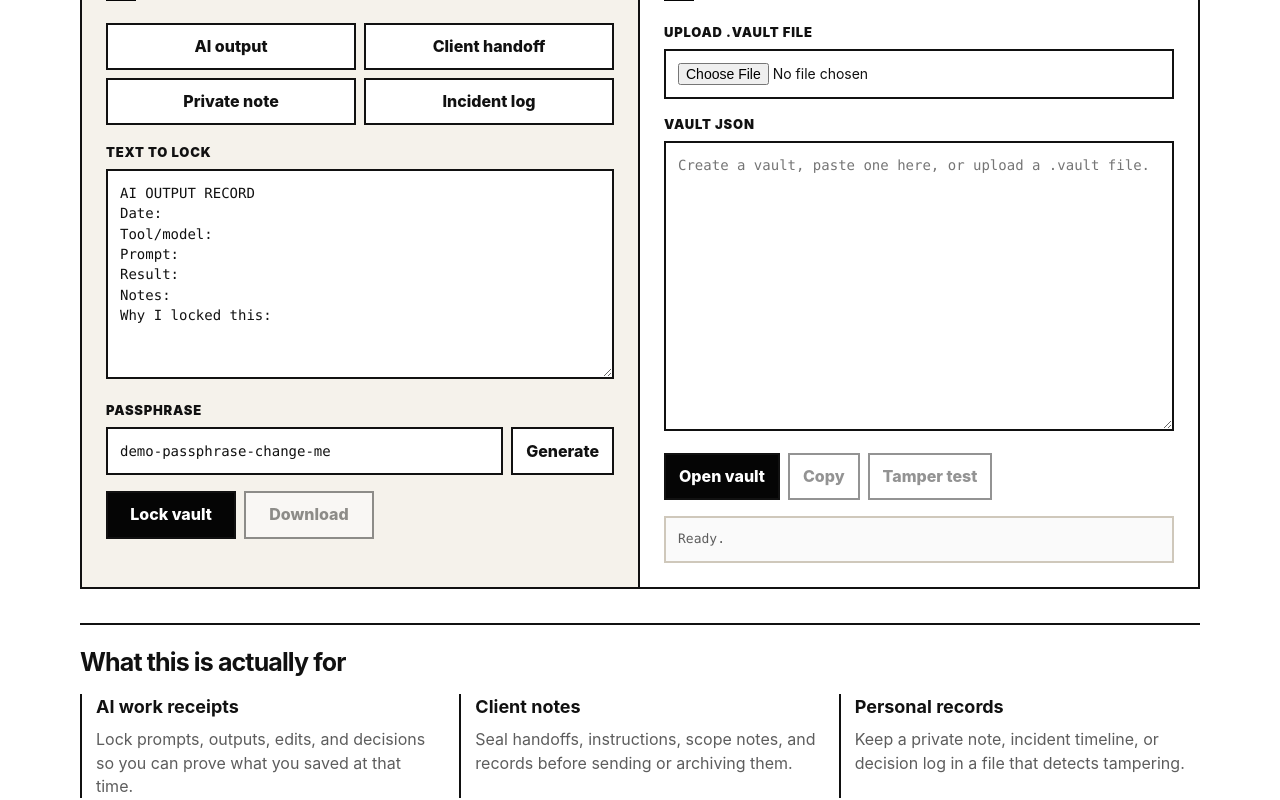
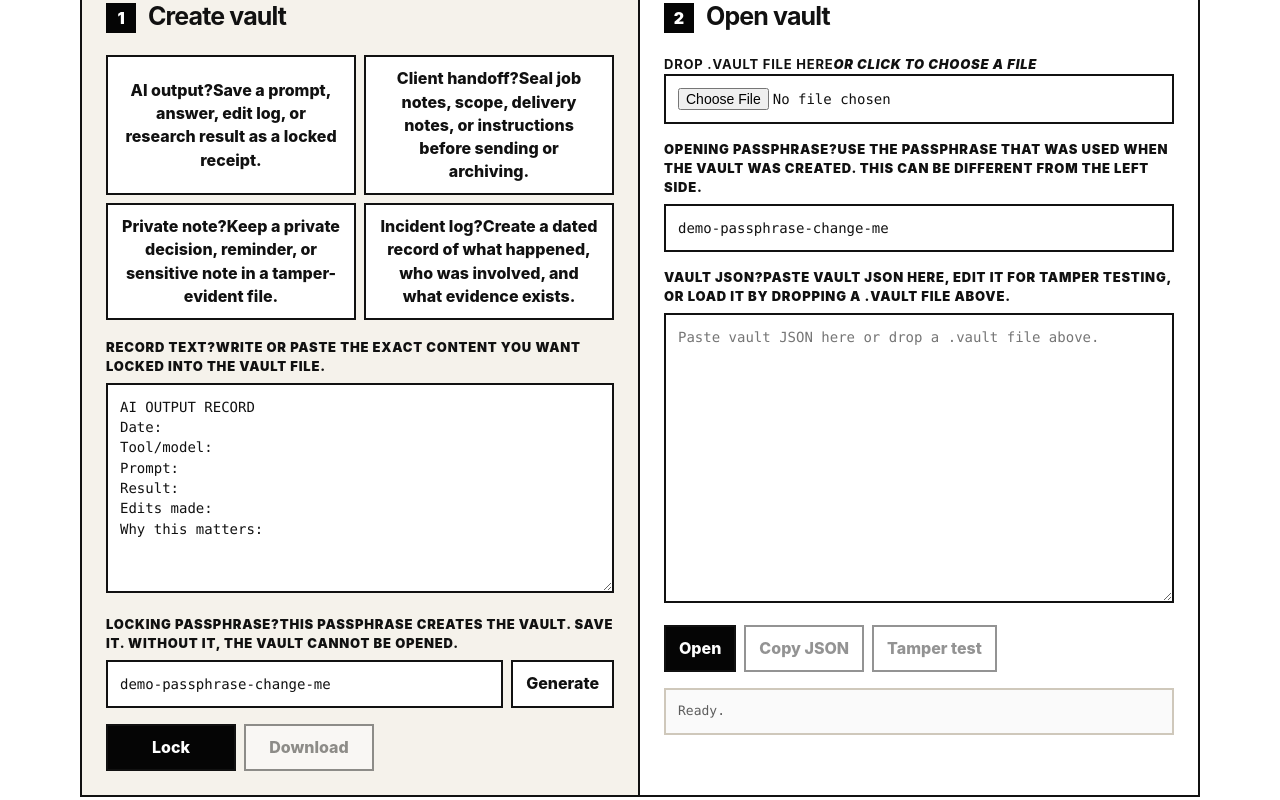
Before and after one commit to TheArtOfSound/qev-desktop, a React (Vite) app in the folder proof-lock-web/: page / in a window 1280 px wide. Shown: the part 491-1291 px from the top of the page. Built offline with nearby package versions, Linux system fonts and the light colour scheme.

Commit message:
Refine Proof Lock vault workflow UI

```diff
--- a/proof-lock-web/src/App.tsx
+++ b/proof-lock-web/src/App.tsx
@@ -11,6 +11,7 @@ type Status = { kind: "idle" | "ok" | "bad"; text: string };
 type Template = {
   id: string;
   title: string;
+  help: string;
   text: string;
 };
 
@@ -18,21 +19,23 @@ const templates: Template[] = [
   {
     id: "ai-output",
     title: "AI output",
+    help: "Save a prompt, answer, edit log, or research result as a locked receipt.",
     text: `AI OUTPUT RECORD
 Date:
 Tool/model:
 Prompt:
 Result:
-Notes:
-Why I locked this:`
+Edits made:
+Why this matters:`
   },
   {
     id: "client-handoff",
     title: "Client handoff",
+    help: "Seal job notes, scope, delivery notes, or instructions before sending or archiving.",
     text: `CLIENT HANDOFF
 Client:
 Job/project:
-What was delivered:
+Delivered:
 Important terms:
 Next step:
 Locked by:`
@@ -40,6 +43,7 @@ Locked by:`
   {
     id: "private-note",
     title: "Private note",
+    help: "Keep a private decision, reminder, or sensitive note in a tamper-evident file.",
     text: `PRIVATE NOTE
 Date:
 Subject:
@@ -50,6 +54,7 @@ Reminder:`
   {
     id: "incident-log",
     title: "Incident log",
+    help: "Create a dated record of what happened, who was involved, and what evidence exists.",
     text: `INCIDENT LOG
 Date/time:
 People involved:
@@ -77,12 +82,23 @@ function vaultName() {
   return `proof-lock-${stamp}.vault`;
 }
 
+function Help({ text }: { text: string }) {
+  return (
+    <span className="help" tabIndex={0} aria-label={text}>
+      ?
+      <span className="bubble">{text}</span>
+    </span>
+  );
+}
+
 export default function App() {
   const [plain, setPlain] = useState(defaultText);
-  const [phrase, setPhrase] = useState("demo-passphrase-change-me");
+  const [lockPhrase, setLockPhrase] = useState("demo-passphrase-change-me");
+  const [openPhrase, setOpenPhrase] = useState("demo-passphrase-change-me");
   const [vaultText, setVaultText] = useState("");
   const [status, setStatus] = useState<Status>({ kind: "idle", text: "Ready." });
   const [decrypted, setDecrypted] = useState("");
+  const [dragging, setDragging] = useState(false);
 
   function useTemplate(template: Template) {
     setPlain(template.text);
@@ -96,13 +112,14 @@ export default function App() {
     try {
       const created = await encryptVaultV2({
         plaintext: plain,
-        password: phrase,
+        password: lockPhrase,
         preset: "quick",
         mode: "self"
       });
       const text = JSON.stringify(created, null, 2);
       setVaultText(text);
-      setStatus({ kind: "ok", text: "Vault ready. Download it or test-open it below." });
+      setOpenPhrase(lockPhrase);
+      setStatus({ kind: "ok", text: "Vault created. Download it, copy it, or open it to verify." });
     } catch (err) {
       setStatus({ kind: "bad", text: err instanceof Error ? err.message : String(err) });
     }
@@ -112,11 +129,11 @@ export default function App() {
     setStatus({ kind: "idle", text: "Opening locally..." });
     setDecrypted("");
     try {
-      if (!vaultText.trim()) throw new Error("Paste, upload, or create a vault first.");
+      if (!vaultText.trim()) throw new Error("Paste, drop, upload, or create a vault first.");
       const vault = JSON.parse(vaultText) as QevVault;
-      const text = await decryptVaultV2({ vault, password: phrase });
+      const text = await decryptVaultV2({ vault, password: openPhrase });
       setDecrypted(text);
-      setStatus({ kind: "ok", text: "Opened. Password matched and the vault was not changed." });
+      setStatus({ kind: "ok", text: "Opened. Passphrase matched and the vault was not changed." });
     } catch (err) {
       setStatus({ kind: "bad", text: err instanceof Error ? err.message : String(err) });
     }
@@ -138,10 +155,17 @@ export default function App() {
       const text = await file.text();
       setVaultText(text);
       setDecrypted("");
-      setStatus({ kind: "idle", text: `${file.name} loaded. Enter its passphrase and open it.` });
+      setStatus({ kind: "idle", text: `${file.name} loaded. Enter its opening passphrase.` });
     } catch (err) {
       setStatus({ kind: "bad", text: err instanceof Error ? err.message : String(err) });
     }
+  }
+
+  function dropVault(event: React.DragEvent<HTMLLabelElement>) {
+    event.preventDefault();
+    setDragging(false);
+    const file = event.dataTransfer.files?.[0] ?? null;
+    void loadVaultFile(file);
   }
 
   function tamperVault() {
@@ -151,7 +175,7 @@ export default function App() {
       vault.content.ciphertext = vault.content.ciphertext.slice(0, -4) + "AAAA";
       setVaultText(JSON.stringify(vault, null, 2));
       setDecrypted("");
-      setStatus({ kind: "bad", text: "One piece of the vault was changed. Opening should now fail." });
+      setStatus({ kind: "bad", text: "One part of the vault was changed. Opening should now fail." });
     } catch (err) {
       setStatus({ kind: "bad", text: err instanceof Error ? err.message : String(err) });
     }
@@ -159,8 +183,9 @@ export default function App() {
 
   async function newPhrase() {
     try {
-      setPhrase(await generatePassphrase());
-      setStatus({ kind: "idle", text: "New passphrase generated. Save it before downloading a vault." });
+      const phrase = await generatePassphrase();
+      setLockPhrase(phrase);
+      setStatus({ kind: "idle", text: "New locking passphrase generated. Save it before downloading." });
     } catch (err) {
       setStatus({ kind: "bad", text: err instanceof Error ? err.message : String(err) });
     }
@@ -179,11 +204,11 @@ export default function App() {
       </nav>
 
       <section className="hero">
-        <p className="eyebrow">QEV local vault tool</p>
-        <h1>Put proof in a file you can verify later.</h1>
+        <p className="eyebrow">QEV local vault utility</p>
+        <h1>Make a locked record. Verify it later.</h1>
         <p className="lead">
-          Write or paste something important, lock it with a passphrase, and download a vault.
-          If the vault is edited later, it fails to open.
+          Use this page to turn notes, AI outputs, handoffs, and logs into a downloadable
+          <code>.vault</code> file. Nothing is uploaded. If the vault is edited later, it will not open.
         </p>
       </section>
 
@@ -191,18 +216,22 @@ export default function App() {
         <div className="column write-column">
           <div className="section-title">
             <span>1</span>
-            <h2>Write what you need to preserve</h2>
+            <h2>Create vault</h2>
           </div>
 
           <div className="templates" aria-label="Use case templates">
             {templates.map((template) => (
               <button key={template.id} onClick={() => useTemplate(template)}>
                 {template.title}
+                <Help text={template.help} />
               </button>
             ))}
           </div>
 
-          <label htmlFor="plain">Text to lock</label>
+          <label htmlFor="plain">
+            Record text
+            <Help text="Write or paste the exact content you want locked into the vault file." />
+          </label>
           <textarea
             id="plain"
             value={plain}
@@ -210,19 +239,22 @@ export default function App() {
             spellCheck={false}
           />
 
-          <label htmlFor="phrase">Passphrase</label>
+          <label htmlFor="lockPhrase">
+            Locking passphrase
+            <Help text="This passphrase creates the vault. Save it. Without it, the vault cannot be opened." />
+          </label>
           <div className="phrase-row">
             <input
-              id="phrase"
-              value={phrase}
-              onChange={(e) => setPhrase(e.target.value)}
+              id="lockPhrase"
+              value={lockPhrase}
+              onChange={(e) => setLockPhrase(e.target.value)}
               spellCheck={false}
             />
             <button onClick={newPhrase}>Generate</button>
           </div>
 
           <div className="actions primary-actions">
-            <button className="black" onClick={lockVault}>Lock vault</button>
+            <button className="black" onClick={lockVault}>Lock</button>
             <button onClick={() => download(vaultName(), vaultText)} disabled={!vaultText}>Download</button>
           </div>
         </div>
@@ -230,31 +262,56 @@ export default function App() {
         <div className="column open-column">
           <div className="section-title">
             <span>2</span>
-            <h2>Open or verify a vault</h2>
+            <h2>Open vault</h2>
           </div>
 
-          <label htmlFor="file">Upload .vault file</label>
+          <label
+            htmlFor="file"
+            className={`dropzone ${dragging ? "dragging" : ""}`}
+            onDragOver={(event) => {
+              event.preventDefault();
+              setDragging(true);
+            }}
+            onDragLeave={() => setDragging(false)}
+            onDrop={dropVault}
+          >
+            <strong>Drop .vault file here</strong>
+            <em>or click to choose a file</em>
+            <input
+              id="file"
+              type="file"
+              accept=".vault,application/json,.json,text/plain"
+              onChange={(e) => loadVaultFile(e.target.files?.[0] ?? null)}
+            />
+          </label>
+
+          <label htmlFor="openPhrase">
+            Opening passphrase
+            <Help text="Use the passphrase that was used when the vault was created. This can be different from the left side." />
+          </label>
           <input
-            id="file"
-            className="file-input"
-            type="file"
-            accept=".vault,application/json,.json,text/plain"
-            onChange={(e) => loadVaultFile(e.target.files?.[0] ?? null)}
+            id="openPhrase"
+            value={openPhrase}
+            onChange={(e) => setOpenPhrase(e.target.value)}
+            spellCheck={false}
           />
 
-          <label htmlFor="vault">Vault JSON</label>
+          <label htmlFor="vault">
+            Vault JSON
+            <Help text="Paste vault JSON here, edit it for tamper testing, or load it by dropping a .vault file above." />
+          </label>
           <textarea
             id="vault"
             className="vault-area"
             value={vaultText}
             onChange={(e) => setVaultText(e.target.value)}
             spellCheck={false}
-            placeholder="Create a vault, paste one here, or upload a .vault file."
+            placeholder="Paste vault JSON here or drop a .vault file above."
           />
 
           <div className="actions">
-            <button className="black" onClick={openVault}>Open vault</button>
-            <button onClick={copyVault} disabled={!vaultText}>Copy</button>
+            <button className="black" onClick={openVault}>Open</button>
+            <button onClick={copyVault} disabled={!vaultText}>Copy JSON</button>
             <button onClick={tamperVault} disabled={!vaultText}>Tamper test</button>
           </div>
 
@@ -270,19 +327,19 @@ export default function App() {
       </section>
 
       <section id="uses" className="uses">
-        <h2>What this is actually for</h2>
+        <h2>Use it when the record matters</h2>
         <div className="use-grid">
           <article>
-            <h3>AI work receipts</h3>
-            <p>Lock prompts, outputs, edits, and decisions so you can prove what you saved at that time.</p>
+            <h3>AI work receipts <Help text="Useful for saving prompts, generated outputs, revisions, and decisions." /></h3>
+            <p>Lock prompts, outputs, edits, and decisions into a file you can verify later.</p>
           </article>
           <article>
-            <h3>Client notes</h3>
-            <p>Seal handoffs, instructions, scope notes, and records before sending or archiving them.</p>
+            <h3>Client handoffs <Help text="Useful for scope notes, delivered instructions, records, and approvals." /></h3>
+            <p>Seal handoffs, instructions, scope notes, and records before sending or archiving.</p>
           </article>
           <article>
-            <h3>Personal records</h3>
-            <p>Keep a private note, incident timeline, or decision log in a file that detects tampering.</p>
+            <h3>Private records <Help text="Useful for private notes, incident timelines, and dated decision logs." /></h3>
+            <p>Keep a private note, incident timeline, or decision log in a tamper-evident file.</p>
           </article>
         </div>
       </section>
@@ -290,7 +347,7 @@ export default function App() {
       <section id="npm" className="cli">
         <h2>Command line</h2>
         <pre>npm i -g @bryan237l/qev-cli</pre>
-        <p>Use the CLI when you want this workflow outside the browser.</p>
+        <p>Use the CLI when you want the same vault workflow outside the browser.</p>
       </section>
 
       <footer>
```
